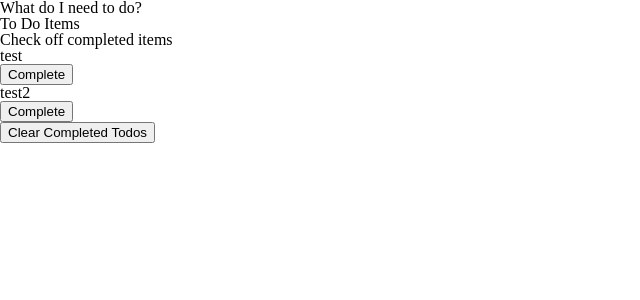
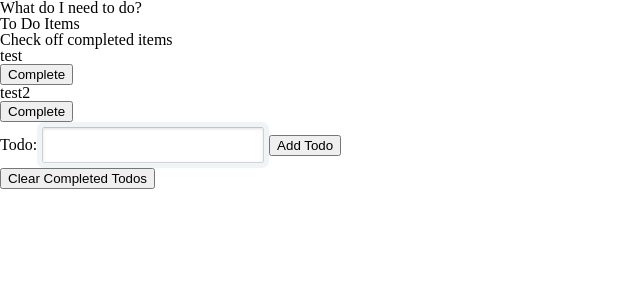
Before and after one commit to 2G-Project/frontend-todo, a React (Create React App) app: page / in a window 1280 px wide. Shown: the top 300 px of the page, without its empty margins (0-640 px from the left). Built offline with nearby package versions, Linux system fonts and the light colour scheme; no server answers; sample sign-in values are in the browser's storage.

Commit message:
fixed clear todos function

```diff
--- /dev/null
+++ b/src/components/AddTodoForm.js
@@ -0,0 +1,25 @@
+import React, { useState } from 'react';
+
+const AddTodoForm = (props) => {
+  const [todoText, setTodoText] = useState('');
+
+  const handleSubmit = (e) => {
+    props.addTodo(todoText);
+  };
+
+  return (
+    <form onSubmit={(e) => handleSubmit()}>
+      <label>
+        Todo:
+        <input
+          type='text'
+          value={todoText}
+          onChange={(e) => setTodoText(e.target.value)}
+        />
+      </label>
+      <button onClick={(e) => handleSubmit()}>Add Todo</button>
+    </form>
+  );
+};
+
+export default AddTodoForm;
--- a/src/views/TodoList.js
+++ b/src/views/TodoList.js
@@ -1,5 +1,6 @@
 import React, { useState, useEffect } from 'react';
 import Todo from '../components/Todo';
+import AddTodoForm from '../components/AddTodoForm';
 import axios from 'axios';
 
 const TodoList = (props) => {
@@ -45,15 +46,46 @@ const TodoList = (props) => {
   const clearCompletedTodos = () => {
     const testURL = 'http://localhost:5000/api/';
     const token = localStorage.getItem('token');
+    const todosData = { todos };
 
     axios({
       url: `${testURL}todos/update`,
       method: 'POST',
-      data: todos,
+      data: todosData,
       headers: {
         'Content-Type': 'application/json',
         Authorization: `${token}`,
       },
+    })
+      .then((res) => {
+        setTodos(
+          todos.filter((todo) => {
+            if (todo.is_complete === 1) {
+              return false;
+            } else {
+              return true;
+            }
+          })
+        );
+      })
+      .catch((err) => {
+        console.log(err);
+      });
+  };
+
+  const addTodo = (todoText) => {
+    const token = localStorage.getItem('token');
+    const testURL = 'http://localhost:5000/api/';
+    let newTodo = { text: todoText };
+
+    axios({
+      url: `${testURL}todos`,
+      method: 'POST',
+      headers: {
+        'Content-Type': 'application/json',
+        Authorization: `${token}`,
+      },
+      data: newTodo,
     })
       .then((res) => {
         setTodos(res.data.todos);
@@ -74,6 +106,7 @@ const TodoList = (props) => {
           return <Todo key={todo.id} todo={todo} completeTodo={completeTodo} />;
         })}
       </div>
+      <AddTodoForm addTodo={addTodo} />
       <button onClick={clearCompletedTodos}>Clear Completed Todos</button>
     </div>
   );
```
